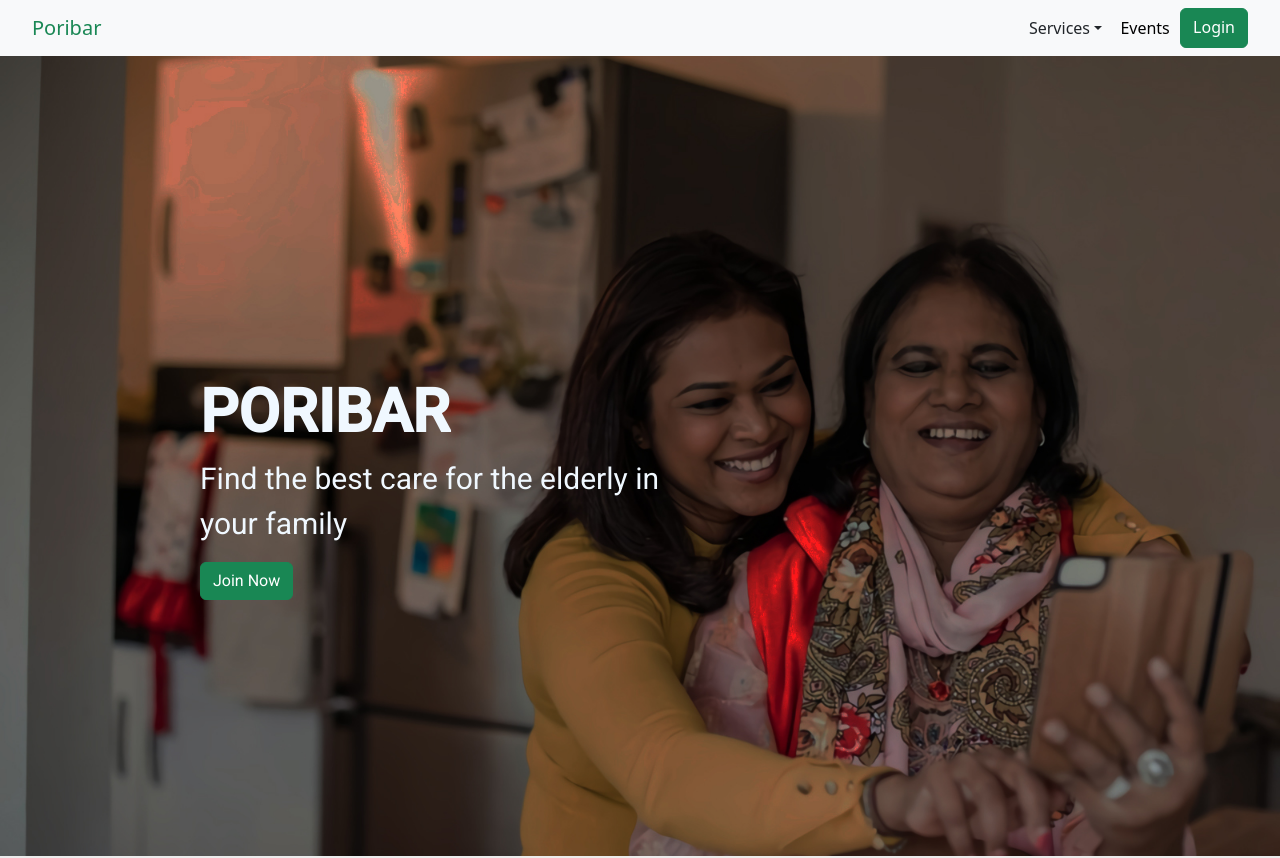
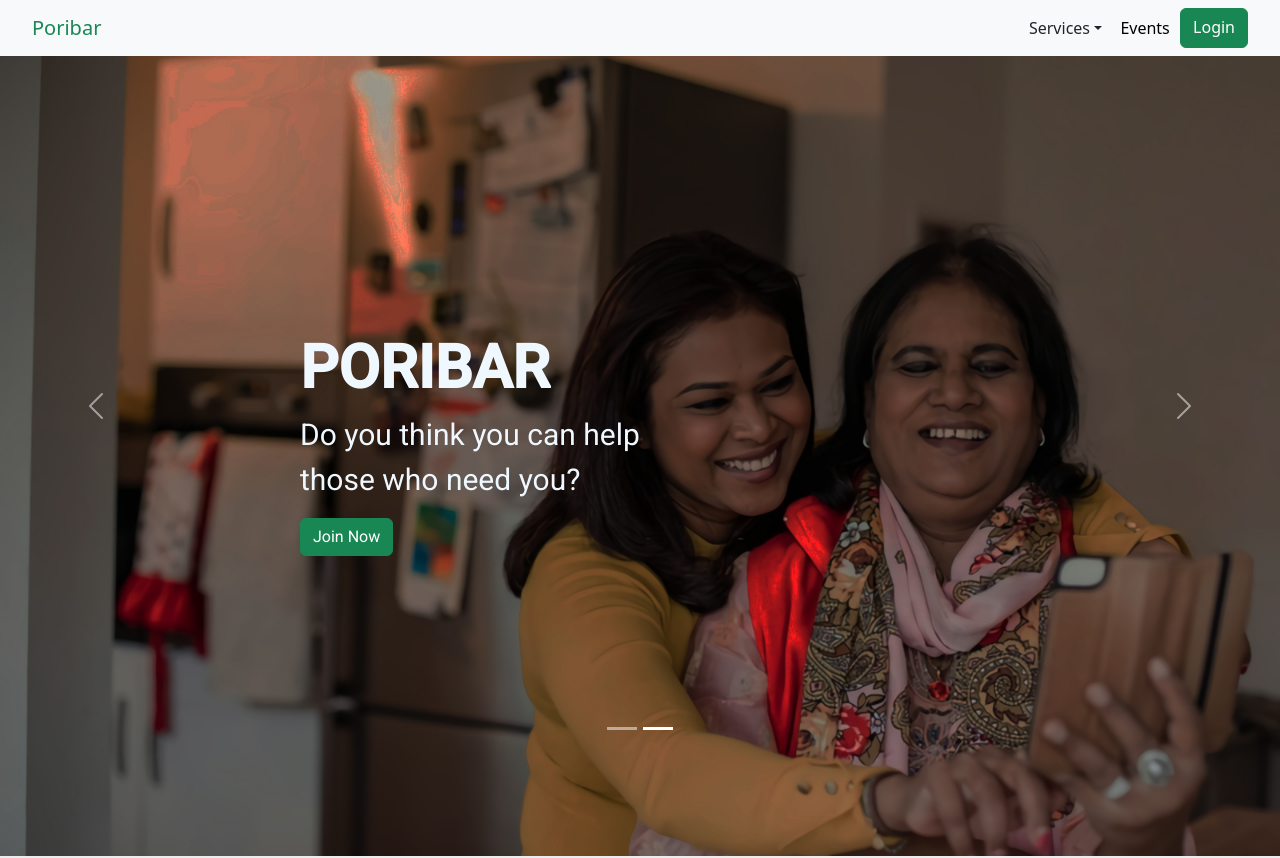
Before and after one commit to S-M-J-I/poribar-dist, a React (Create React App) app: page / in a window 1280 px wide. Shown: the top 858 px of the page. Built offline with nearby package versions, Linux system fonts and the light colour scheme; no server answers.

Commit message:
edited nurse signup

```diff
--- a/src/App.js
+++ b/src/App.js
@@ -30,7 +30,7 @@ import Event_Single_page from './components/Eventpage/Event_Single_page/Event_Si
 import Dashboard from './components/User_dashboard/Dashboard';
 import Profilepage from './components/User_Profile/Profilepage';
 import All_Nurses_Profile from './components/All_Nurses_profile/All_Nurses_Profile';
-import UserSignUp from './components/User_Signup/UserSignUp';
+import UserSignUp from './components/User_signup/UserSignUp';
 import AllAppointments from './components/User_dashboard/AllAppointments';
 import ReportsDashboardIndividuals from './components/Reports/ReportsDashboardIndividual';
 import Settings_Dashboard from './components/User_dashboard/Settings_Dashboard';
--- a/src/components/Landingpage/MainRow.js
+++ b/src/components/Landingpage/MainRow.js
@@ -1,19 +1,37 @@
-import React, { Component } from 'react'
+import React, { Component, useState } from 'react'
+import Carousel from 'react-bootstrap/Carousel';
 
-export default class Row extends Component {
+export default function Row() {
 
-    render() {
+    const [index, setIndex] = useState(0);
+
+    const handleSelect = (selectedIndex, e) => {
+        setIndex(selectedIndex);
+    };
+
     return (
         <div className='imgrow'>
+            <Carousel activeIndex={index} onSelect={handleSelect}>
+                <Carousel.Item style={{ marginTop: '700px' }}>
                     <div className='text-on-image'>
                         <h1 className='poribar-font'>PORIBAR</h1>
                         <p className='poribar-text'>Find the best care for the elderly in <br />your family</p>
                         <div style={{ textAlign: 'left' }}>
-                        <button className='btn btn-success' onClick={()=> window.location='/user_signup'}>Join Now</button>
+                            <button className='btn btn-success' onClick={() => window.location = '/user_signup'}>Join Now</button>
                         </div>
                     </div>
+                </Carousel.Item>
+                <Carousel.Item style={{ marginTop: '700px' }}>
+                    <div className='text-on-image'>
+                        <h1 className='poribar-font'>PORIBAR</h1>
+                        <p className='poribar-text'>Do you think you can help <br />those who need you?</p>
+                        <div style={{ textAlign: 'left' }}>
+                            <button className='btn btn-success' onClick={() => window.location = '/nurse_signup'}>Join Now</button>
                         </div>
+                    </div>
+                </Carousel.Item>
+            </Carousel>
 
+        </div>
     )
 }
-}
--- a/src/components/User_signup/UserSignUp.js
+++ b/src/components/User_signup/UserSignUp.js
@@ -2,9 +2,10 @@ import React, { Component } from 'react'
 // import { getAuth, signInWithEmailAndPassword } from "firebase/auth"
 import firebase from '../../firebase/firebase'
 import usersignupimg from '../../resources/images/usersignupimg.png'
+import nursesignupimg from '../../resources/images/nurse_signup_cover.jpg'
 import '../../styles/UserSignUp_styles.css'
 import * as Fa from 'react-icons/fa'
-import {getAuth,onAuthStateChanged} from 'firebase/auth'
+import { getAuth, onAuthStateChanged } from 'firebase/auth'
 function UserSignUp(props) {
     const [email, setEmail] = React.useState('')
     const [password, setPassword] = React.useState('')
@@ -25,7 +26,7 @@ function UserSignUp(props) {
         const formData = new FormData(element)
         formData.append('gender', gender)
         console.log(gender)
-        const url = (props.type==='nurse'?'http://localhost:3030/api/auth/nurse/signup':'http://localhost:3030/api/auth/user/signup');
+        const url = (props.type === 'nurse' ? 'http://localhost:3030/api/auth/nurse/signup' : 'http://localhost:3030/api/auth/user/signup');
         fetch(url, {
             method: 'POST',
             mode: 'cors',
@@ -34,7 +35,7 @@ function UserSignUp(props) {
             console.log(data)
             if (data.status === 'success') {
                 alert('User registered successfully')
-                window.location='/login'
+                window.location = '/login'
             }
         }).catch(err => console.log(err))
     }
@@ -52,7 +53,7 @@ function UserSignUp(props) {
     }, [])
 
     React.useEffect(() => {
-        if(avatar){
+        if (avatar) {
             const element = document.getElementById('profile_pic')
             element.src = URL.createObjectURL(avatar)
             element.hidden = false;
@@ -64,7 +65,7 @@ function UserSignUp(props) {
             <div className='signup_bg d-flex justify-content-center align-items-center'>
                 <div className='signup_body d-flex'>
                     <div className="signup_body_container">
-                        <img src={usersignupimg} />
+                        <img src={props.type === 'nurse' ? nursesignupimg : usersignupimg} />
                     </div>
                     <div className='signup_body_container d-flex justify-content-center align-items-center'>
 
@@ -72,7 +73,7 @@ function UserSignUp(props) {
                             <div className='d-flex justify-content-center align-items-center py-2'>
                                 <h2>Poribar</h2>
                             </div>
-                            <form className='px-5 py-3' id='registration_form' onSubmit={(e)=> register(e)}>
+                            <form className='px-5 py-3' id='registration_form' onSubmit={(e) => register(e)}>
                                 <div class="form-group pb-1">
                                     <label for="exampleInputEmail1">Name</label>
                                     <input type="text" class="form-control" name='name' required id="exampleInputEmail1" aria-describedby="nameHelp" onChange={(e) => setUsername(e.target.value)} />
@@ -98,7 +99,7 @@ function UserSignUp(props) {
                                 </div>
                                 <div class="form-group pb-1">
                                     <label for="exampleInputEmail1">Blood Group</label>
-                                    <input type="text" class="form-control" name='blood_group' required id="exampleInputEmail1" aria-describedby="emailHelp" placeholder="Enter your blood group"  onChange={(e) => setBloodGroup(e.target.value)} />
+                                    <input type="text" class="form-control" name='blood_group' required id="exampleInputEmail1" aria-describedby="emailHelp" placeholder="Enter your blood group" onChange={(e) => setBloodGroup(e.target.value)} />
 
                                 </div>
                                 <div className='d-flex justify-content-center pb-1'>
@@ -106,19 +107,19 @@ function UserSignUp(props) {
                                         <label>Gender</label>
                                     </div>
                                     <div class="form-check signup_form_body_container_radio_btn">
-                                        <input class="form-check-input " type="radio"  id="male" onClick={()=> setGender('male')} />
+                                        <input class="form-check-input " type="radio" id="male" onClick={() => setGender('male')} />
                                         <label class="form-check-label" for="male" >
                                             Male
                                         </label>
                                     </div>
                                     <div class="form-check signup_form_body_container_radio_btn">
-                                        <input class="form-check-input" type="radio"  id="female" onClick={()=> setGender('female')} />
+                                        <input class="form-check-input" type="radio" id="female" onClick={() => setGender('female')} />
                                         <label class="form-check-label" for="female">
                                             Female
                                         </label>
                                     </div>
                                     <div class="form-check signup_form_body_container_radio_btn">
-                                        <input class="form-check-input" type="radio"  id="others" onClick={()=> setGender('others')} />
+                                        <input class="form-check-input" type="radio" id="others" onClick={() => setGender('others')} />
                                         <label class="form-check-label" for="others">
                                             Others
                                         </label>
@@ -137,13 +138,13 @@ function UserSignUp(props) {
                                 <label class="form-label" for="customFile">Set your profile picture</label>
                                 <div className='d-flex justify-content-center align-items-center'>
                                     <div class='profile_pic_container'>
-                                        <img src={avatar} style={{width:'100px', height: '100px',objectFit: 'cover'}} hidden id='profile_pic'/>
+                                        <img src={avatar} style={{ width: '100px', height: '100px', objectFit: 'cover' }} hidden id='profile_pic' />
                                         <div className='profile_pic_container_icon d-flex justify-content-center'>
-                                            <Fa.FaPlus color='black' size='30px' className='profile_pic_plus_icon' onClick={(e)=>setProfilePic(e)}/>
+                                            <Fa.FaPlus color='black' size='30px' className='profile_pic_plus_icon' onClick={(e) => setProfilePic(e)} />
                                         </div>
                                     </div>
-                                    <input type="file" name='avatar' class="form-control" id="customFile" onChange={(e) => setAvatar(e.target.files[0])} hidden/>
-                                    </div>
+                                    <input type="file" name='avatar' class="form-control" id="customFile" onChange={(e) => setAvatar(e.target.files[0])} hidden />
+                                </div>
                                 <div className='signup_form_body_container_submit_btn d-flex justify-content-center pt-4'>
                                     <button type="submit" class="btn btn-success">Sign Up</button>
                                 </div>
--- a/src/styles/MainRow.css
+++ b/src/styles/MainRow.css
@@ -13,7 +13,7 @@
 .text-on-image{
     position: absolute;
     bottom: 200px;
-    left: 200px;
+    left: 300px;
     font-family: 'Roboto', sans-serif;
     color: aliceblue;
 }
```
Also changed, not shown: src/resources/images/nurse_signup_cover.jpg (added). Lines whose indentation alone changed are shown as unchanged.
